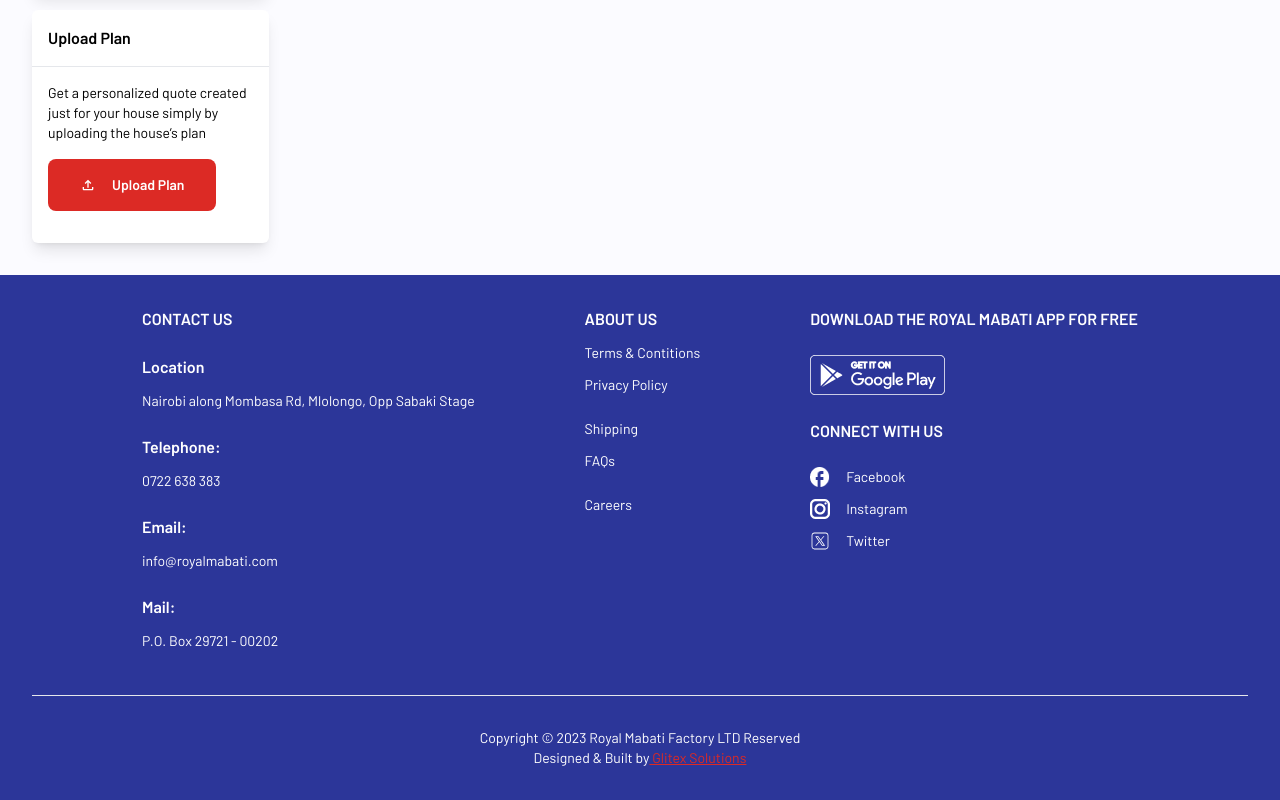
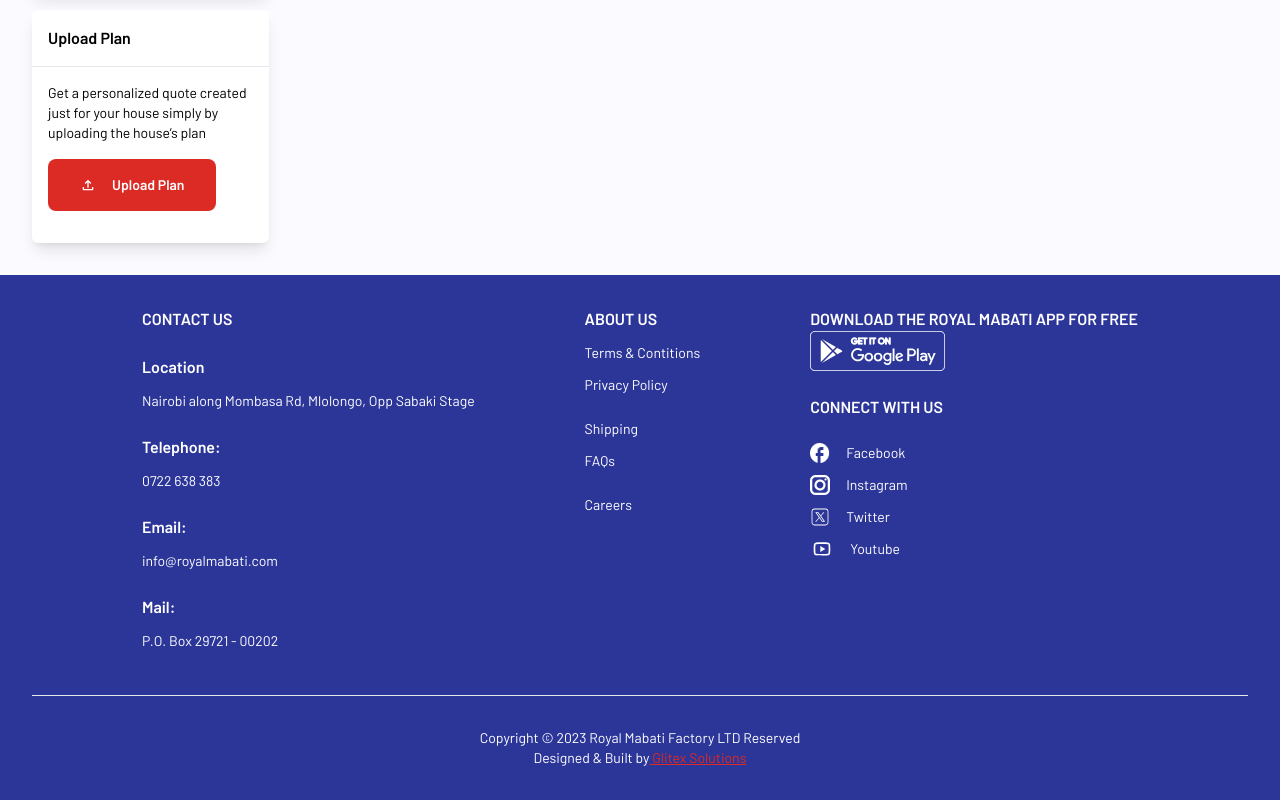
Before and after one commit to pekmah/royal, a Next.js app: page / in a window 1280 px wide. Shown: the part 846-1646 px from the top of the page. Built offline with nearby package versions, Linux system fonts and the light colour scheme; no server answers.

Commit message:
feat(#117): playstore, youtube links added to footer

```diff
--- a/components/PageSections/Footer.tsx
+++ b/components/PageSections/Footer.tsx
@@ -5,6 +5,7 @@
 import { usePathname } from "next/navigation";
 import Link from "next/link";
 import TwitterSvg from "@/public/svg/Twitter";
+import YoutubeSvg from "@/public/svg/YoutubeSvg";
 
 const barlow = Barlow({
   style: "normal",
@@ -85,7 +86,12 @@
             DOWNLOAD THE ROYAL MABATI APP FOR FREE
           </h3>
 
-          <div className={`flex-col mt-6`}>
+          <a
+            href={
+              "https://play.google.com/store/apps/details?id=com.royalmabati.limited"
+            }
+            className={`flex-col mt-6`}
+          >
             <Image
               src={"/playstore.png"}
               priority
@@ -93,7 +99,7 @@
               height={40}
               alt="Playstore icon link"
             />
-          </div>
+          </a>
 
           <div className={`flex-col mt-6`}>
             <h5 className={`${barlowSemi.className}`}>CONNECT WITH US</h5>
@@ -133,6 +139,14 @@
                 <TwitterSvg h={"26"} stroke={"2"} />
                 <p className="text-sm">Twitter</p>
               </a>
+
+              <a
+                href={"https://www.youtube.com/@royalmabatifactorylimited3201"}
+                className="flex gap-4 mt-3"
+              >
+                <YoutubeSvg />
+                <p className="text-sm">Youtube</p>
+              </a>
             </div>
           </div>
         </div>
```
